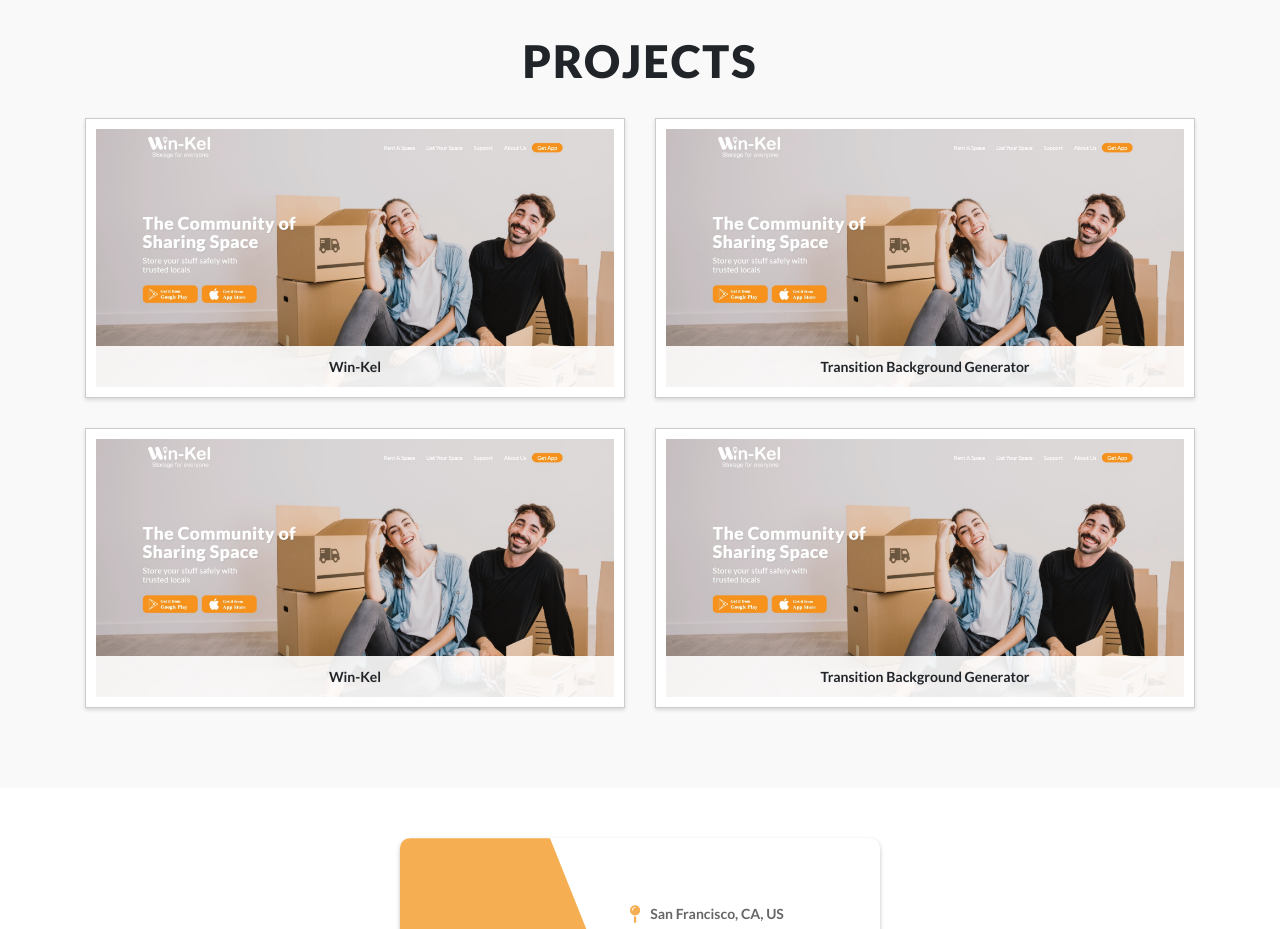
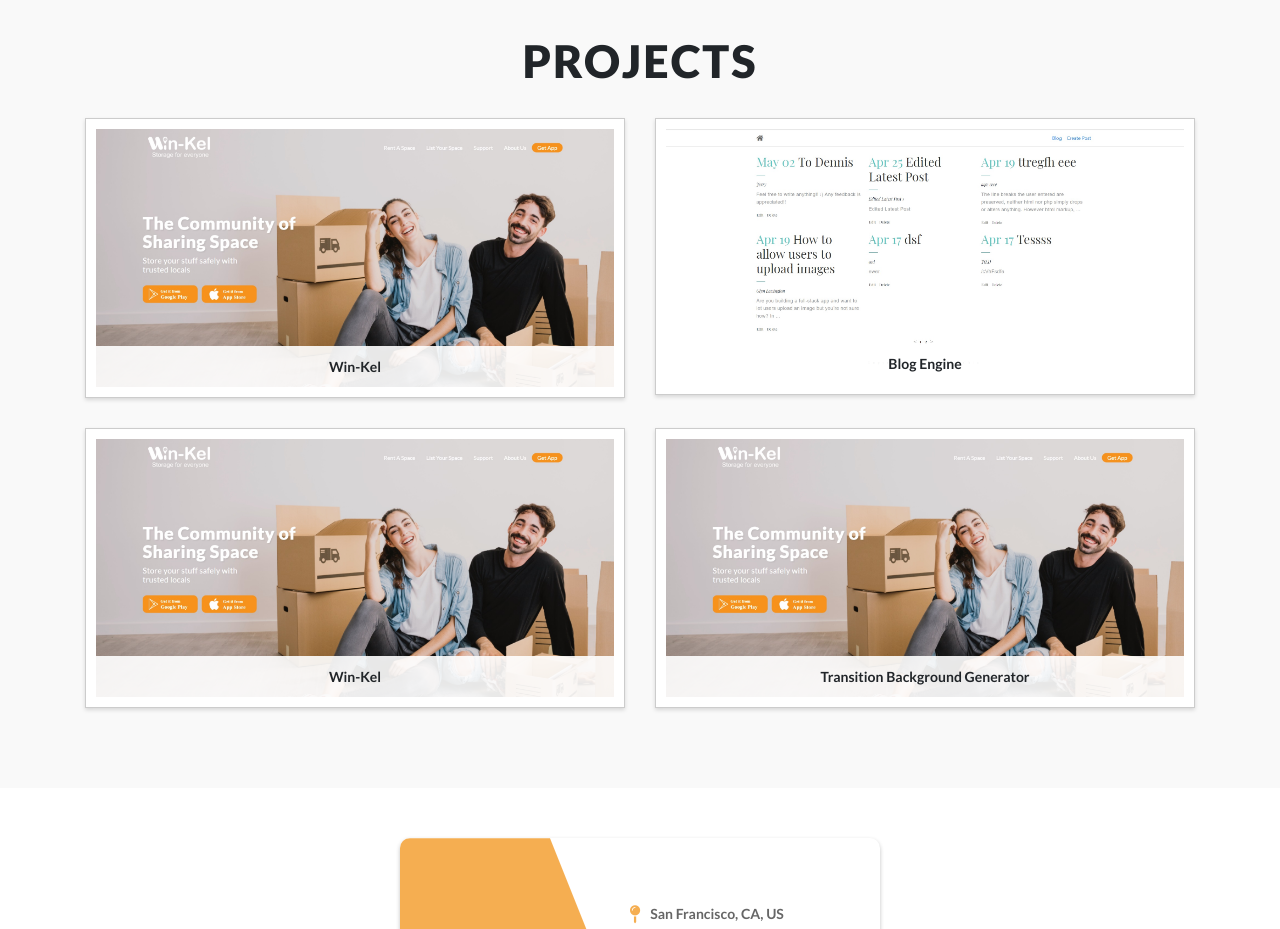
Before and after one commit to jerrychiu0863/Jerry__Chiu, a React (Create React App) app: page / in a window 1280 px wide. Shown: the part 1220-2149 px from the top of the page. Built offline with nearby package versions, Linux system fonts and the light colour scheme.

Commit message:
add basename to router

```diff
--- a/src/components/ProjectItem.jsx
+++ b/src/components/ProjectItem.jsx
@@ -4,12 +4,12 @@ import '../css/ProjectItem.css';
 //import project2 from '../assets/projects/transitionBGgenerator.jpg';
 
 const ProjectItem = (props) => {
-  const { rulOne, urlTwo, porjectOne, projectTwo, titleOne, titleTwo } = props;
+  const { urlOne, urlTwo, porjectOne, projectTwo, titleOne, titleTwo } = props;
   return(
     <div className="ProjectItem row">
       <div className="col-sm-12 col-md-6">
         <div className="ProjectItem__container">
-           <a href="https://www.win-kel.com" target="_blank" rel="noopener noreferrer">
+           <a href={urlOne} target="_blank" rel="noopener noreferrer">
              <img
                src={porjectOne}
                width='100%'
@@ -26,12 +26,14 @@ const ProjectItem = (props) => {
       </div>
       <div className="col-sm-12 col-md-6">
         <div className="ProjectItem__container">
+          <a href={urlTwo} target="_blank" rel="noopener noreferrer">
             <img
               src={projectTwo}
               width='100%'
               height='100%'
               alt="win-kel"
             />
+          </a>
           <div className="ProjectItem__titleContainer">
             <p className="ProjectItem__titleContainer--title">
               {titleTwo}
--- a/src/components/Projects.jsx
+++ b/src/components/Projects.jsx
@@ -3,6 +3,7 @@ import '../css/Projects.css';
 //import { HashLink as Link } from 'react-router-hash-link';
 import project1 from '../assets/projects/winkel.jpg';
 import project2 from '../assets/projects/transitionBGgenerator.jpg';
+import blog from '../assets/projects/blog.jpg'
 
 import ProjectItem from './ProjectItem';
 import HeaderDisplay from './HeaderDisplay';
@@ -17,8 +18,10 @@ const Projects = () => {
         <ProjectItem
           porjectOne={project1}
           titleOne={'Win-Kel'}
-          projectTwo={project1}
-          titleTwo={'Transition Background Generator'}
+          urlOne={'https://www.win-kel.com'}
+          projectTwo={blog}
+          urlTwo={'https://stark-brook-84904.herokuapp.com/'}
+          titleTwo={'Blog Engine'}
         />
         <ProjectItem
           porjectOne={project1}
--- a/src/index.js
+++ b/src/index.js
@@ -7,7 +7,7 @@ import { BrowserRouter as Router } from 'react-router-dom';
 
 ReactDOM.render(
   <Router
-    path={process.env.PUBLIC_URL + '/'}
+    basename={process.env.PUBLIC_URL}
   >
     <App />
   </Router>,
```
Also changed, not shown: src/assets/projects/blog.jpg (added). Lines whose indentation alone changed are shown as unchanged.
